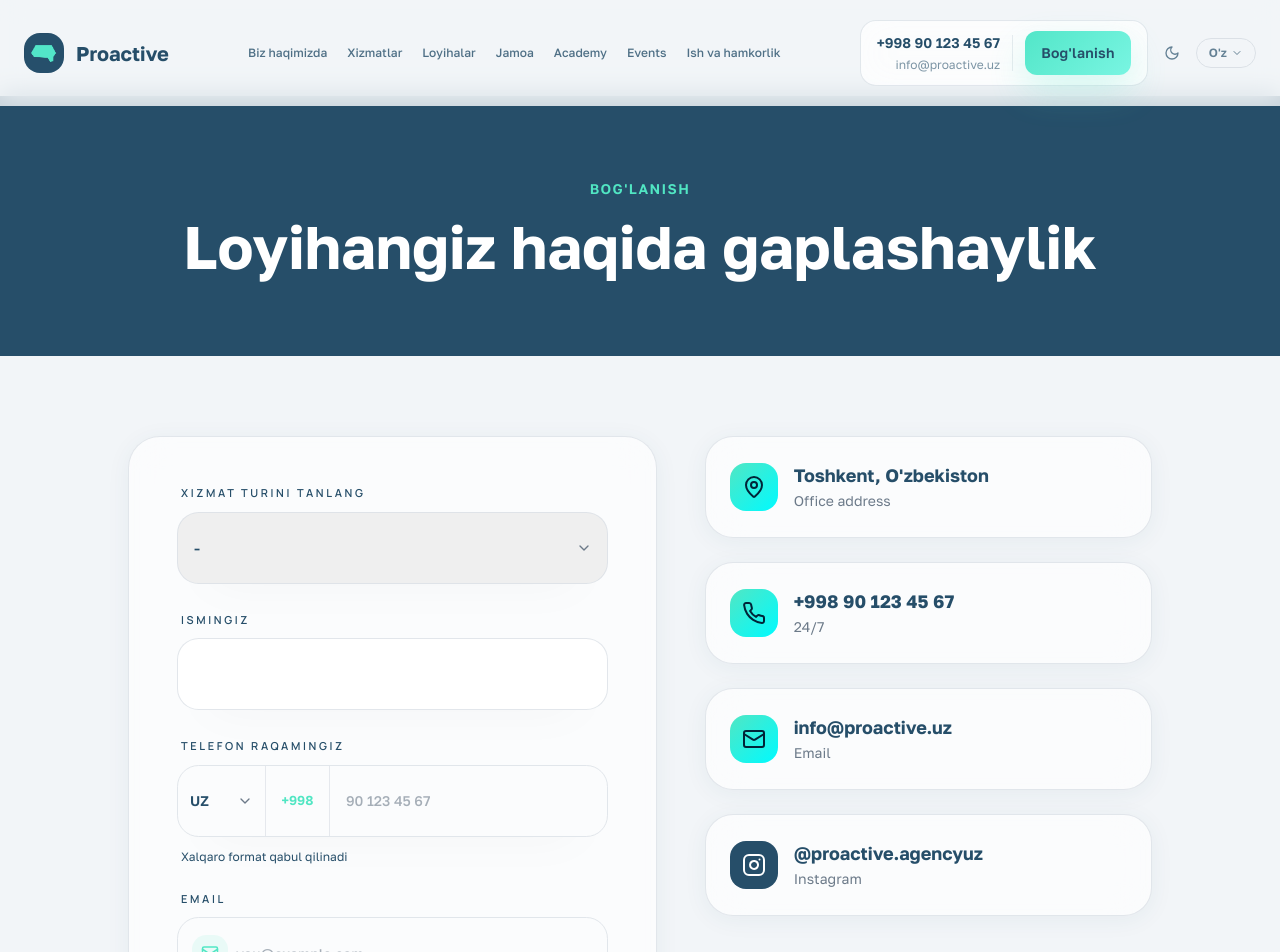
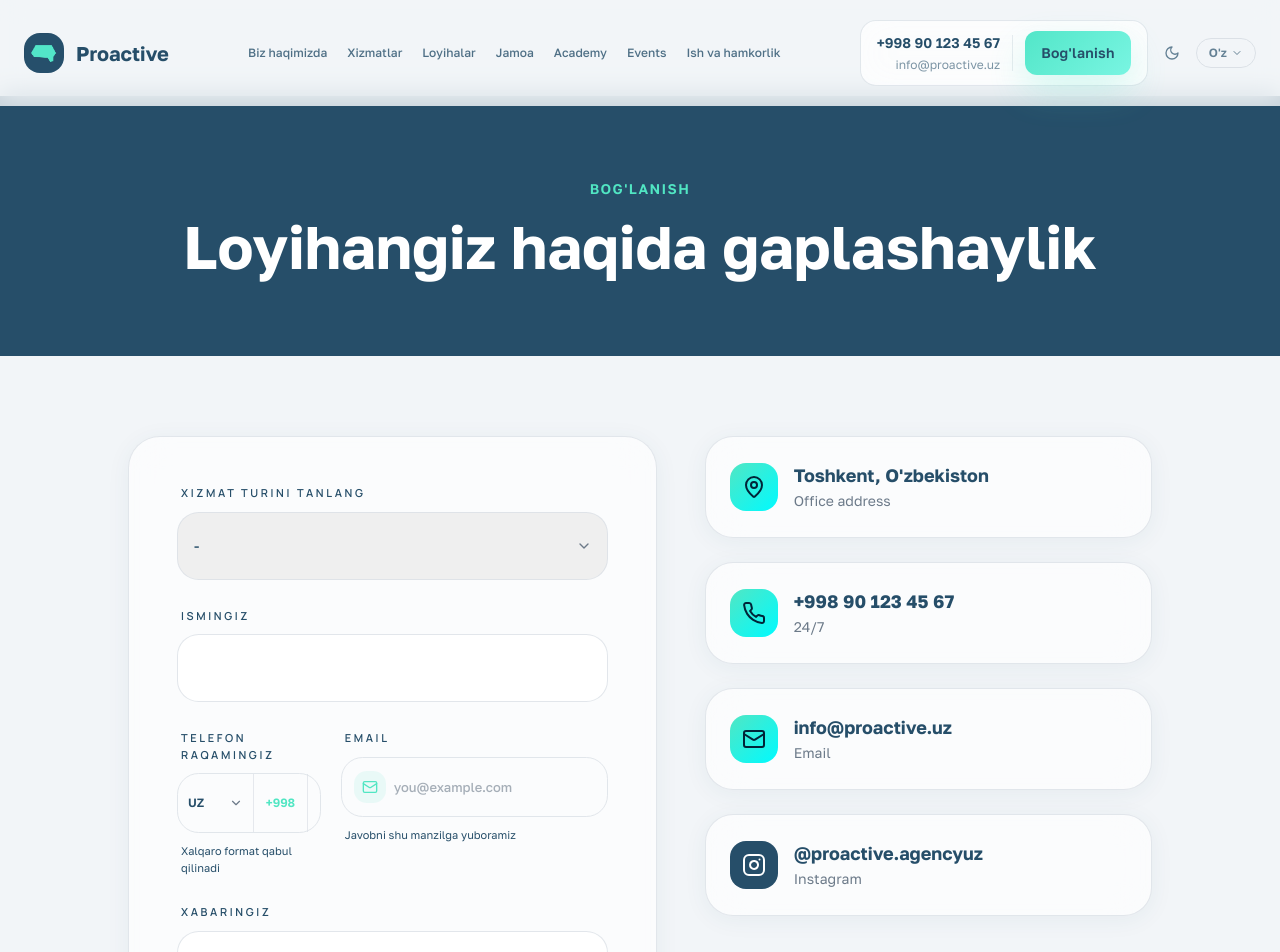
Before and after one commit to SamandarAlimov/proactive, a React (Vite) app: page /contact in a window 1280 px wide. Shown: the top 952 px of the page. Built offline with nearby package versions, Linux system fonts and the light colour scheme; the HTML template or start-up script is replaced by a standard one.

Commit message:
first commit

```diff
--- a/src/components/Contact.tsx
+++ b/src/components/Contact.tsx
@@ -161,7 +161,7 @@ const Contact = () => {
               />
             </div>
 
-            <div className="grid items-start gap-6 2xl:grid-cols-2">
+            <div className="grid items-start gap-5 xl:grid-cols-[minmax(0,0.7fr)_minmax(0,1.3fr)]">
               <div>
                 <label className={contactLabelClass} htmlFor="contact-phone">
                   {t.contact.phone}
--- a/src/components/contact/ContactFormFields.tsx
+++ b/src/components/contact/ContactFormFields.tsx
@@ -114,7 +114,7 @@ export const ContactPhoneInput = ({
         className={cn(
           contactFieldShellClass,
           contactFieldFocusClass,
-          'relative flex h-[72px] overflow-visible',
+          'relative flex h-[60px] overflow-visible',
         )}
       >
         <div ref={countryRef} className="relative flex h-full shrink-0">
@@ -124,12 +124,12 @@ export const ContactPhoneInput = ({
             aria-expanded={countryOpen}
             aria-label="Select phone country code"
             onClick={() => setCountryOpen((open) => !open)}
-            className="flex h-full w-[82px] shrink-0 items-center gap-2 border-r border-border/70 px-3 text-left transition-colors duration-200 hover:bg-secondary/5 sm:w-[88px] dark:border-white/10"
+            className="flex h-full w-[72px] shrink-0 items-center gap-1.5 border-r border-border/70 px-2.5 text-left transition-colors duration-200 hover:bg-secondary/5 sm:w-[76px] dark:border-white/10"
           >
-            <span className="text-[13px] font-semibold text-foreground sm:text-sm">{currentCountry.iso}</span>
+            <span className="text-[11px] font-semibold text-foreground sm:text-[12px]">{currentCountry.iso}</span>
             <ChevronDown
               className={cn(
-                'ml-auto h-4 w-4 shrink-0 text-muted-foreground transition-transform duration-200',
+                'ml-auto h-3.5 w-3.5 shrink-0 text-muted-foreground transition-transform duration-200',
                 countryOpen && 'rotate-180',
               )}
             />
@@ -190,11 +190,11 @@ export const ContactPhoneInput = ({
           )}
         </div>
 
-        <div className="flex h-full w-[58px] shrink-0 items-center justify-center border-r border-border/70 px-2 text-[12px] font-semibold text-primary sm:w-[64px] sm:text-[13px] dark:border-white/10">
+        <div className="flex h-full w-[50px] shrink-0 items-center justify-center border-r border-border/70 px-2 text-[11px] font-semibold text-primary sm:w-[54px] sm:text-[12px] dark:border-white/10">
           {currentCountry.dialCode}
         </div>
 
-        <div className="flex min-w-0 flex-1 items-center px-3 sm:px-4">
+        <div className="flex min-w-0 flex-1 items-center px-2.5 sm:px-3">
           <input
             id={id}
             type="tel"
@@ -206,7 +206,7 @@ export const ContactPhoneInput = ({
             placeholder={placeholder ?? currentCountry.placeholder}
             className={cn(
               contactInputClass,
-              'h-full min-w-0 flex-1 w-full text-[13px] font-semibold tracking-[0.005em] placeholder:font-medium placeholder:tracking-normal sm:text-[14px]',
+              'h-full min-w-0 w-full flex-1 text-[12px] font-semibold tracking-0 placeholder:font-medium placeholder:tracking-normal sm:text-[13px]',
             )}
           />
         </div>
@@ -231,11 +231,11 @@ export const ContactEmailInput = ({
         className={cn(
           contactFieldShellClass,
           contactFieldFocusClass,
-          'flex h-[72px] items-center gap-2 px-3 sm:gap-2 sm:px-3.5',
+          'flex h-[60px] items-center gap-2 px-2.5 sm:gap-2 sm:px-3',
         )}
       >
-      <div className="flex h-8 w-8 shrink-0 items-center justify-center rounded-[0.9rem] bg-primary/10 text-primary shadow-[0_16px_30px_-26px_rgba(38,79,107,0.75)] sm:h-9 sm:w-9">
-        <Mail className="h-4 w-4 sm:h-[18px] sm:w-[18px]" />
+      <div className="flex h-7 w-7 shrink-0 items-center justify-center rounded-[0.8rem] bg-primary/10 text-primary shadow-[0_16px_30px_-26px_rgba(38,79,107,0.75)] sm:h-8 sm:w-8">
+        <Mail className="h-3.5 w-3.5 sm:h-4 sm:w-4" />
       </div>
 
       <input
@@ -247,7 +247,7 @@ export const ContactEmailInput = ({
         value={value}
         onChange={(event) => onChange(event.target.value)}
         placeholder={placeholder}
-        className={cn(contactInputClass, 'h-full min-w-0 flex-1 w-full pr-1 text-[13px] sm:text-[14px]')}
+        className={cn(contactInputClass, 'h-full min-w-0 w-full flex-1 pr-1 text-[12px] sm:text-[13px]')}
       />
     </div>
 
--- a/src/components/contact/contactFieldStyles.ts
+++ b/src/components/contact/contactFieldStyles.ts
@@ -8,13 +8,13 @@ export const contactFieldFocusClass =
   'focus-within:border-primary/40 focus-within:ring-4 focus-within:ring-primary/10';
 
 export const contactInputClass =
-  'min-w-0 w-full bg-transparent text-[13px] font-medium leading-6 text-foreground outline-none placeholder:text-muted-foreground/60 sm:text-sm';
+  'min-w-0 w-full bg-transparent text-[12px] font-medium leading-5 text-foreground outline-none placeholder:text-muted-foreground/60 sm:text-[13px]';
 
 export const contactHelperTextClass =
-  'mt-2 px-1 text-xs leading-5 text-muted-foreground/88';
+  'mt-2 px-1 text-[11px] leading-4.5 text-muted-foreground/88';
 
-export const contactSelectClass = `${contactFieldShellClass} ${contactFieldFocusClass} h-[72px] w-full appearance-none px-4 text-base font-medium text-foreground outline-none`;
+export const contactSelectClass = `${contactFieldShellClass} ${contactFieldFocusClass} h-[68px] w-full appearance-none px-4 text-[14px] font-medium text-foreground outline-none`;
 
-export const contactTextInputClass = `${contactFieldShellClass} ${contactFieldFocusClass} h-[72px] w-full px-4 text-base font-medium text-foreground outline-none`;
+export const contactTextInputClass = `${contactFieldShellClass} ${contactFieldFocusClass} h-[68px] w-full px-4 text-[14px] font-medium text-foreground outline-none`;
 
 export const contactTextareaClass = `${contactFieldShellClass} ${contactFieldFocusClass} min-h-[176px] w-full resize-none px-4 py-4 text-base font-medium leading-7 text-foreground outline-none`;
--- a/src/pages/ContactPage.tsx
+++ b/src/pages/ContactPage.tsx
@@ -150,7 +150,7 @@ const ContactPage = () => {
               />
             </div>
 
-            <div className="grid items-start gap-6 2xl:grid-cols-2">
+            <div className="grid items-start gap-5 xl:grid-cols-[minmax(0,0.7fr)_minmax(0,1.3fr)]">
               <div>
                 <label className={contactLabelClass} htmlFor="contact-page-phone">
                   {t.contact.phone}
```
